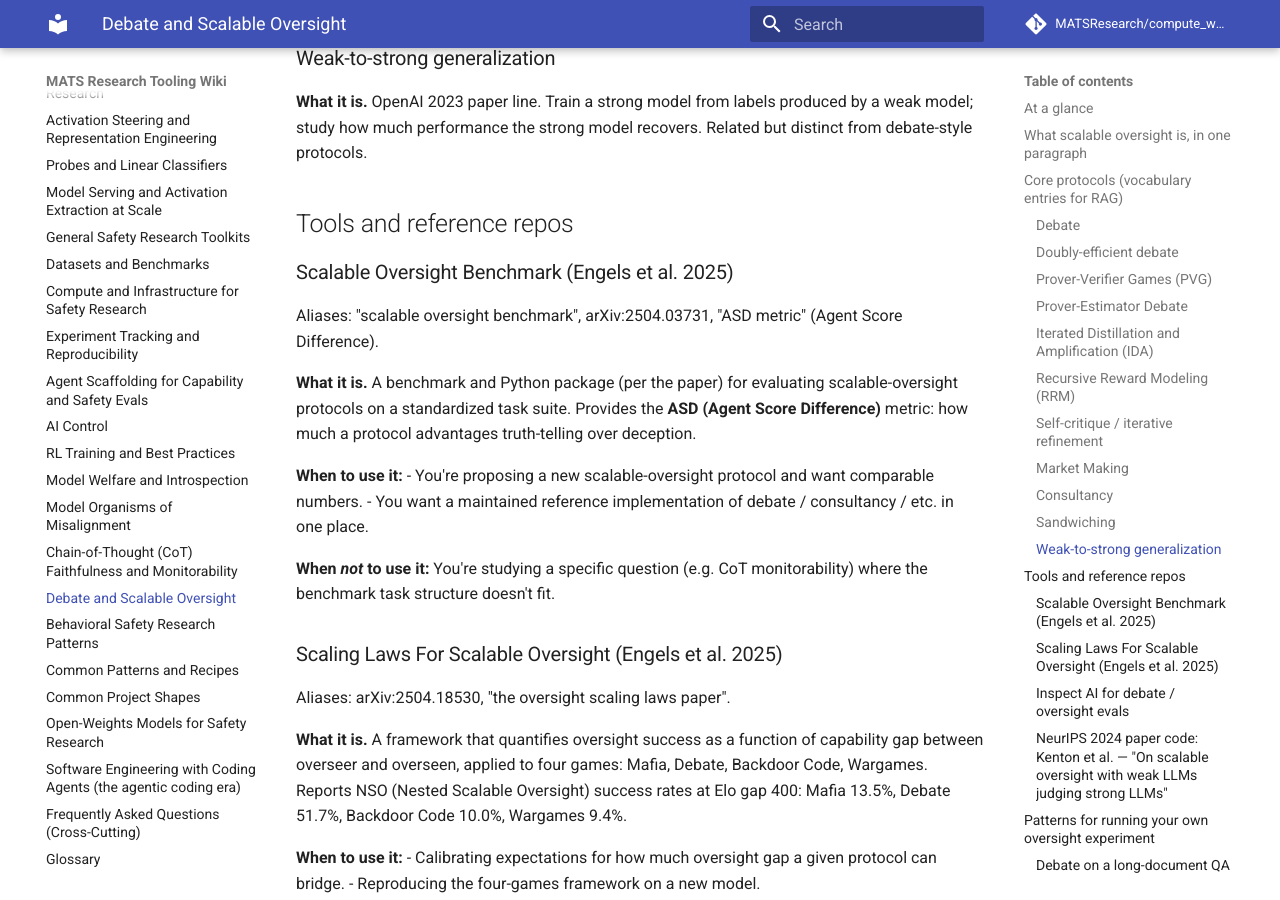
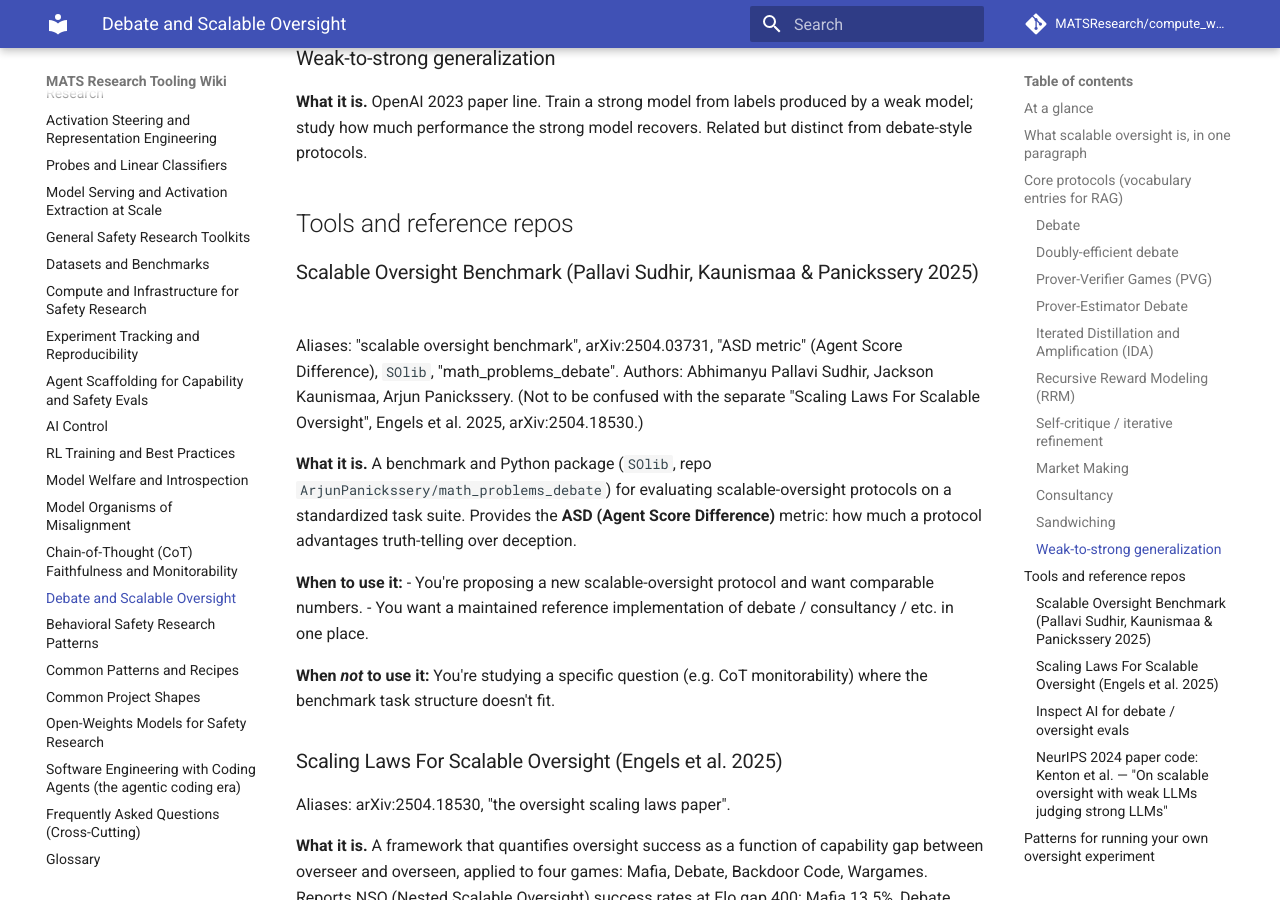
Before and after one commit to MATSResearch/compute_wiki, an MkDocs documentation site: the page built from docs/18_debate_scalable_oversight.md, in a window 1280 px wide and 900 px high, scrolled down 3127 px. Built offline with MkDocs 1.6.1 and Material for MkDocs 9.7.7, drawn with Linux system fonts in a browser that asks for light colours; comment, search, counter and statistics services are not loaded; some of the changed text lies outside the part shown.

Commit message:
docs: fix scalable-oversight benchmark misattribution + keyword density
Spot audit of citations found arXiv:2504.03731 "A Benchmark for Scalable
Oversight Protocols" mis-credited to "Engels et al." across 6 locations
(index, doc 18, doc 21). Correct authors: Abhimanyu Pallavi Sudhir,
Jackson Kaunismaa, Arjun Panickssery. "Engels et al." is the separate
"Scaling Laws For Scalable Oversight" (arXiv:2504.18530, Engels/Baek/
Kantamneni/Tegmark). Disambiguated the two and added package/repo names
(SOlib, ArjunPanickssery/math_problems_debate, subhashk01/
oversight-scaling-laws) for RAG keyword retrieval.

Verified real and left as-is: arXiv 2603.05293, 2604.25891, 2510.27378,
2511.14465 (nnterp), UKGovernmentBEIS/control-arena.

Co-Authored-By: Claude Opus 4.8 (1M context) <noreply@anthropic.com>

```diff
--- a/docs/18_debate_scalable_oversight.md
+++ b/docs/18_debate_scalable_oversight.md
@@ -9,7 +9,7 @@ Tooling here is sparser than for evals or interp — most published research use
 | You want… | Use |
 |---|---|
 | Run a debate-style protocol over a benchmark | **Inspect AI** custom solver — there is no debate-specific library, but Inspect's multi-agent primitives + custom solvers cover this |
-| Standardized scalable-oversight benchmark | **Scalable Oversight Benchmark** (Engels et al. 2025; Python package accompanying arXiv:2504.03731) |
+| Standardized scalable-oversight benchmark | **Scalable Oversight Benchmark** (Pallavi Sudhir, Kaunismaa & Panickssery 2025; `SOlib` Python package; arXiv:2504.03731) |
 | Sandwiching evaluation (weak overseer using model to match strong group's performance) | Hand-rolled pipeline; reference: the original sandwiching papers (Cotra; Bowman et al.) |
 | Self-critique / iterative refinement workflow | Hand-rolled with Inspect AI custom solvers; LLM-as-judge primitives |
 | Prover-verifier games / prover-estimator debate | Hand-rolled from the recent Brown-Cohen / Irving papers; no shrink-wrapped lib |
@@ -81,11 +81,11 @@ Aliases: RRM, "Leike recursive reward modeling".
 
 ## Tools and reference repos
 
-### Scalable Oversight Benchmark (Engels et al. 2025)
+### Scalable Oversight Benchmark (Pallavi Sudhir, Kaunismaa & Panickssery 2025)
 
-Aliases: "scalable oversight benchmark", arXiv:2504.03731, "ASD metric" (Agent Score Difference).
+Aliases: "scalable oversight benchmark", arXiv:2504.03731, "ASD metric" (Agent Score Difference), `SOlib`, "math_problems_debate". Authors: Abhimanyu Pallavi Sudhir, Jackson Kaunismaa, Arjun Panickssery. (Not to be confused with the separate "Scaling Laws For Scalable Oversight", Engels et al. 2025, arXiv:2504.18530.)
 
-**What it is.** A benchmark and Python package (per the paper) for evaluating scalable-oversight protocols on a standardized task suite. Provides the **ASD (Agent Score Difference)** metric: how much a protocol advantages truth-telling over deception.
+**What it is.** A benchmark and Python package (`SOlib`, repo `ArjunPanickssery/math_problems_debate`) for evaluating scalable-oversight protocols on a standardized task suite. Provides the **ASD (Agent Score Difference)** metric: how much a protocol advantages truth-telling over deception.
 
 **When to use it:**
 - You're proposing a new scalable-oversight protocol and want comparable numbers.
@@ -188,7 +188,8 @@ DeepMind paper with a public code repo (search the proceedings). Implements deba
 - **Bowman et al. (2022)** — "Measuring Progress on Scalable Oversight for Large Language Models" (sandwiching paper).
 - **Brown-Cohen, Irving, Piliouras (2023, 2024, 2025)** — doubly-efficient debate; prover-estimator debate. arXiv:2311.14125, arXiv:2506.13609.
 - **Kenton et al. (2024)** — "On scalable oversight with weak LLMs judging strong LLMs" (DeepMind). NeurIPS 2024. Code on the proceedings repo.
-- **Engels et al. (2025)** — "A Benchmark for Scalable Oversight Protocols" (arXiv:2504.03731); "Scaling Laws For Scalable Oversight" (arXiv:2504.18530).
+- **Pallavi Sudhir, Kaunismaa & Panickssery (2025)** — "A Benchmark for Scalable Oversight Protocols" (arXiv:2504.03731; `SOlib` package).
+- **Engels et al. (2025)** — "Scaling Laws For Scalable Oversight" (arXiv:2504.18530); repo `subhashk01/oversight-scaling-laws`.
 - **Knowledge Divergence and the Value of Debate for Scalable Oversight** (arXiv:2603.05293) — recent theoretical work on when debate adds value.
 - **Burns et al. (OpenAI, 2023)** — "Weak-to-Strong Generalization".
 - **Geoffrey Irving** — for the latest on prover-estimator debate, follow his publications and X/Twitter.
@@ -207,7 +208,7 @@ DeepMind paper with a public code repo (search the proceedings). Implements deba
 
 ### Is there a library for debate / scalable oversight?
 
-No general-purpose library. The closest things: **Scalable Oversight Benchmark** (Engels et al. 2025; arXiv:2504.03731) is a benchmark + Python package for evaluating oversight protocols on standardized tasks. **Inspect AI**'s multi-agent primitives (see [`12_agent_scaffolds.md`](12_agent_scaffolds.md)) are the standard substrate for building debate / consultancy / self-critique protocols. You'll write the orchestration yourself.
+No general-purpose library. The closest things: **Scalable Oversight Benchmark** (Pallavi Sudhir, Kaunismaa & Panickssery 2025; arXiv:2504.03731; `SOlib` package) is a benchmark + Python package for evaluating oversight protocols on standardized tasks. **Inspect AI**'s multi-agent primitives (see [`12_agent_scaffolds.md`](12_agent_scaffolds.md)) are the standard substrate for building debate / consultancy / self-critique protocols. You'll write the orchestration yourself.
 
 ### What is IDA (Iterated Distillation and Amplification)?
 
@@ -231,4 +232,4 @@ In Inspect AI: define `agent_a` and `agent_b` as separate model calls (different
 
 ---
 
-Last verified: 2026-04. Active theoretical work (Brown-Cohen, Irving) on prover-estimator debate; empirical benchmarks (Engels et al. 2025) maturing; no general-purpose scalable-oversight library, but Inspect AI is sufficient substrate.
+Last verified: 2026-06. Active theoretical work (Brown-Cohen, Irving) on prover-estimator debate; the Scalable Oversight Benchmark (Pallavi Sudhir, Kaunismaa & Panickssery 2025; `SOlib`) and scaling-laws analysis (Engels et al. 2025) maturing; no general-purpose scalable-oversight library, but Inspect AI is sufficient substrate. Citations re-verified against arXiv 2026-06.
```
Also changed, not shown: docs/21_project_shapes.md (+1 -1 lines), docs/index.md (+1 -1 lines).
